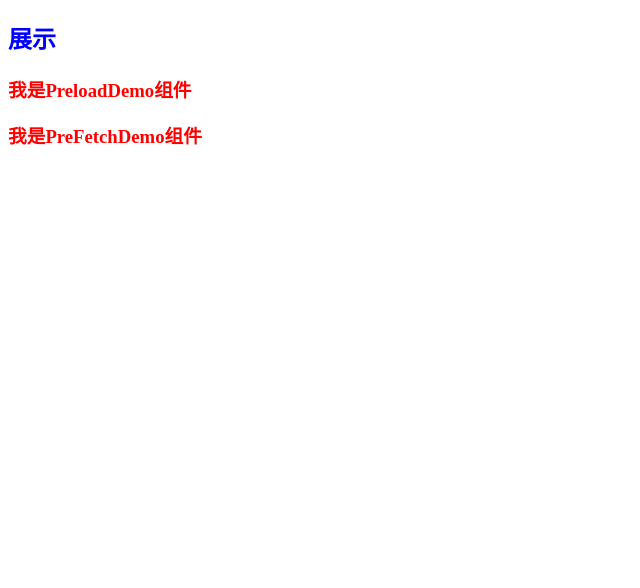
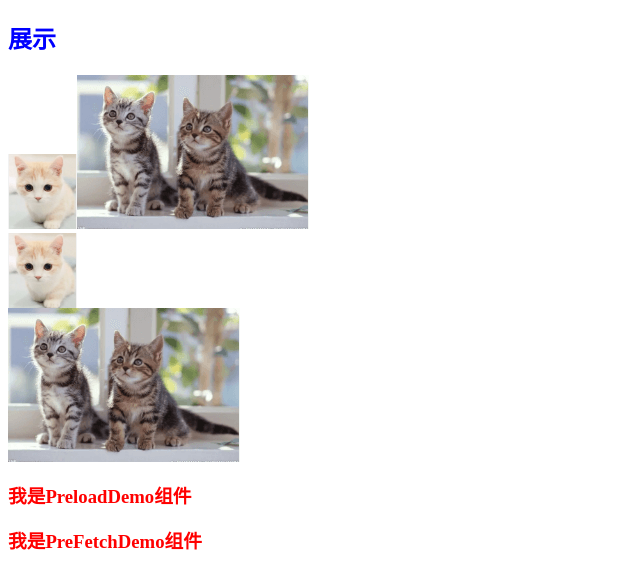
Before and after one commit to guojiongwei/webpack5-react-ts, a React app: page / in a window 1280 px wide. Both pictures are taken after a click on the element "展示". Shown: the top 588 px of the page, without its empty margins (0-640 px from the left). Built offline with nearby package versions, Linux system fonts and the light colour scheme.

Commit message:
feat: 擦除无用css使用glob-all检测多文件

```diff
--- a/src/App.tsx
+++ b/src/App.tsx
@@ -1,4 +1,6 @@
 import React, { lazy, Suspense, useState } from 'react'
+import smallImg from './assets/imgs/5kb.png'
+import bigImg from './assets/imgs/22kb.png'
 import './app.less'
 
 // prefetch
@@ -26,6 +28,10 @@
       {/* show为true时加载组件 */}
       { show && (
         <>
+          <img src={smallImg} alt="小于10kb的图片" />
+          <img src={bigImg} alt="大于于10kb的图片" />
+          <div className='smallImg'></div> {/* 小图片背景容器 */}
+          <div className='bigImg'></div> {/* 大图片背景容器 */}
           <Suspense fallback={null}><PreloadDemo /></Suspense>
           <Suspense fallback={null}><PreFetchDemo /></Suspense>
         </>
--- a/src/app.less
+++ b/src/app.less
@@ -4,6 +4,11 @@
     color: blue;
   }
   .smallImg1 {
+    width: 69px;
+    height: 75px;
+    background: url('./assets/imgs/5kb.png') no-repeat;
+  }
+  .smallImg {
     width: 69px;
     height: 75px;
     background: url('./assets/imgs/5kb.png') no-repeat;
```
Also changed, not shown: 2 other files (tests, documents, lock files or other folders).
